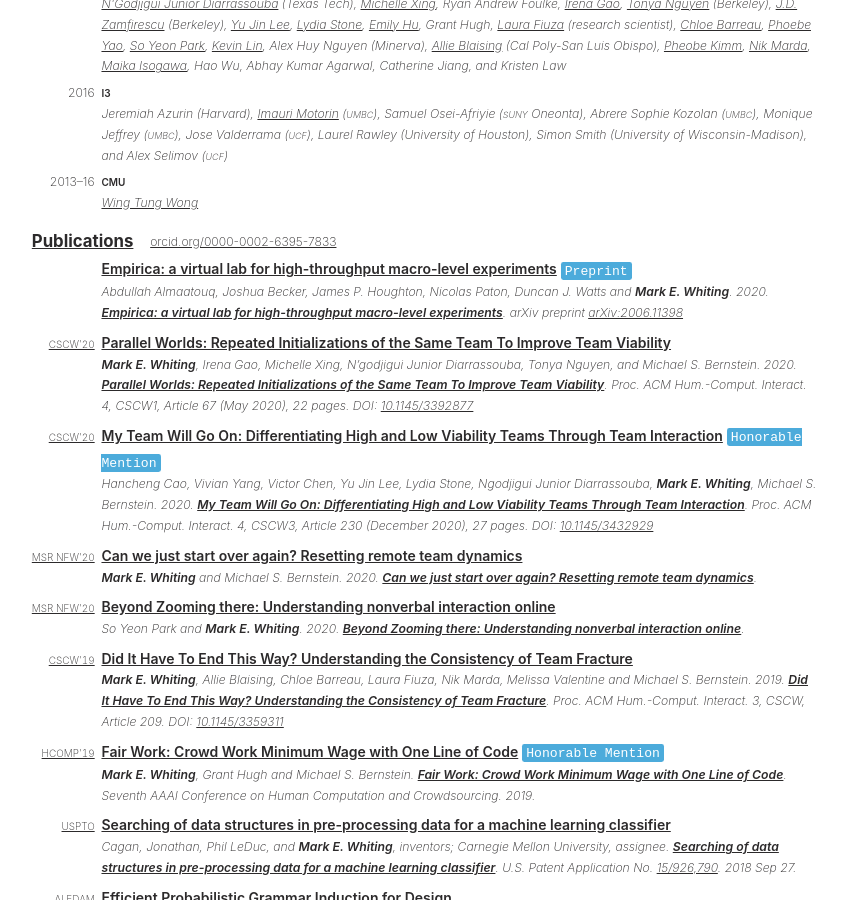
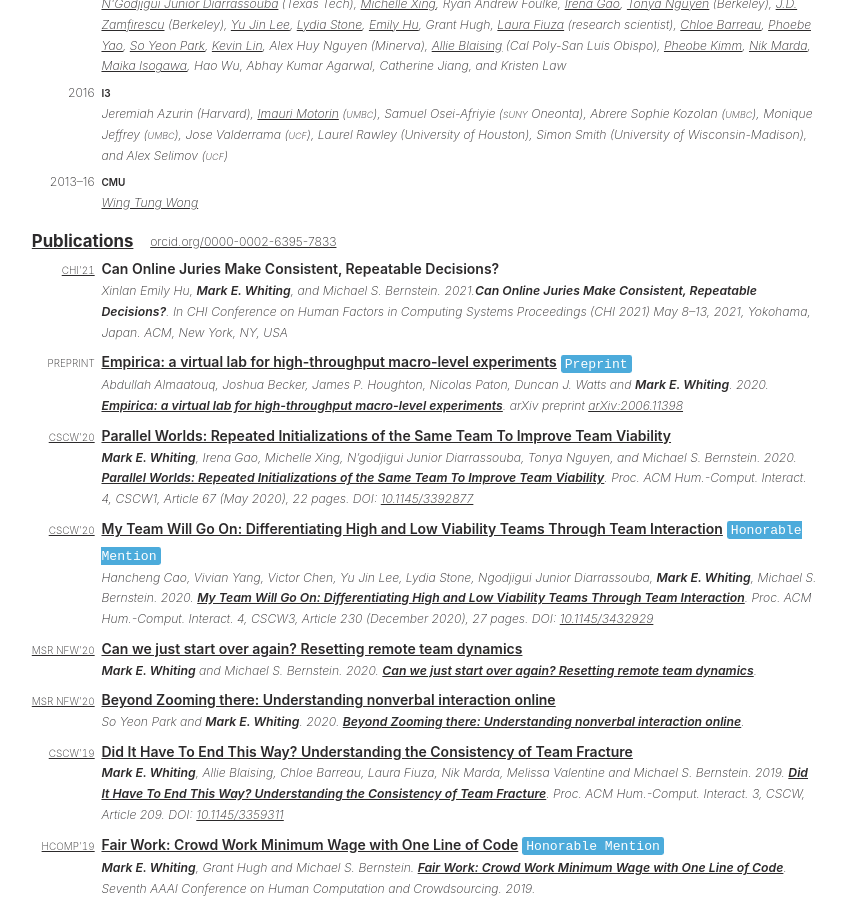
Before and after one commit to markwhiting/Whiting.me, a Jekyll site: the page built from cv.html, in a window 1280 px wide and 900 px high, scrolled down 2015 px. Shown: the whole window, without its empty margins (215-1059 px from the left). Built offline with Jekyll 4.4.1, drawn with Linux system fonts in a browser that asks for light colours.

Commit message:
Added emily’s CHI paper

```diff
--- a/cv.html
+++ b/cv.html
@@ -91,7 +91,18 @@
   </tr>
   <tr>
     <td class="left light smallCaps noPrint">
-      <!-- Preprint -->
+      <a class="" href="https://cscw.acm.org/2020/">CHI'21</a>
+    </td>
+    <td colspan="2" >
+      <strong class="noPrint">Can Online Juries Make Consistent, Repeatable Decisions?</strong>
+      <p class="light note">
+        Xinlan Emily Hu, <strong>Mark E. Whiting</strong>, and Michael S. Bernstein. 2021.<strong>Can Online Juries Make Consistent, Repeatable Decisions?</strong>. In CHI Conference on Human Factors in Computing Systems Proceedings (CHI 2021) May 8–13, 2021, Yokohama, Japan. ACM, New York, NY, USA
+      </p>
+    </td>
+  </tr>
+  <tr>
+    <td class="left light smallCaps noPrint">
+      Preprint
     </td>
     <td colspan="2" >
       <strong class="noPrint"><a href="https://arxiv.org/abs/2006.11398">Empirica: a virtual lab for high-throughput macro-level experiments</a></strong>
```
